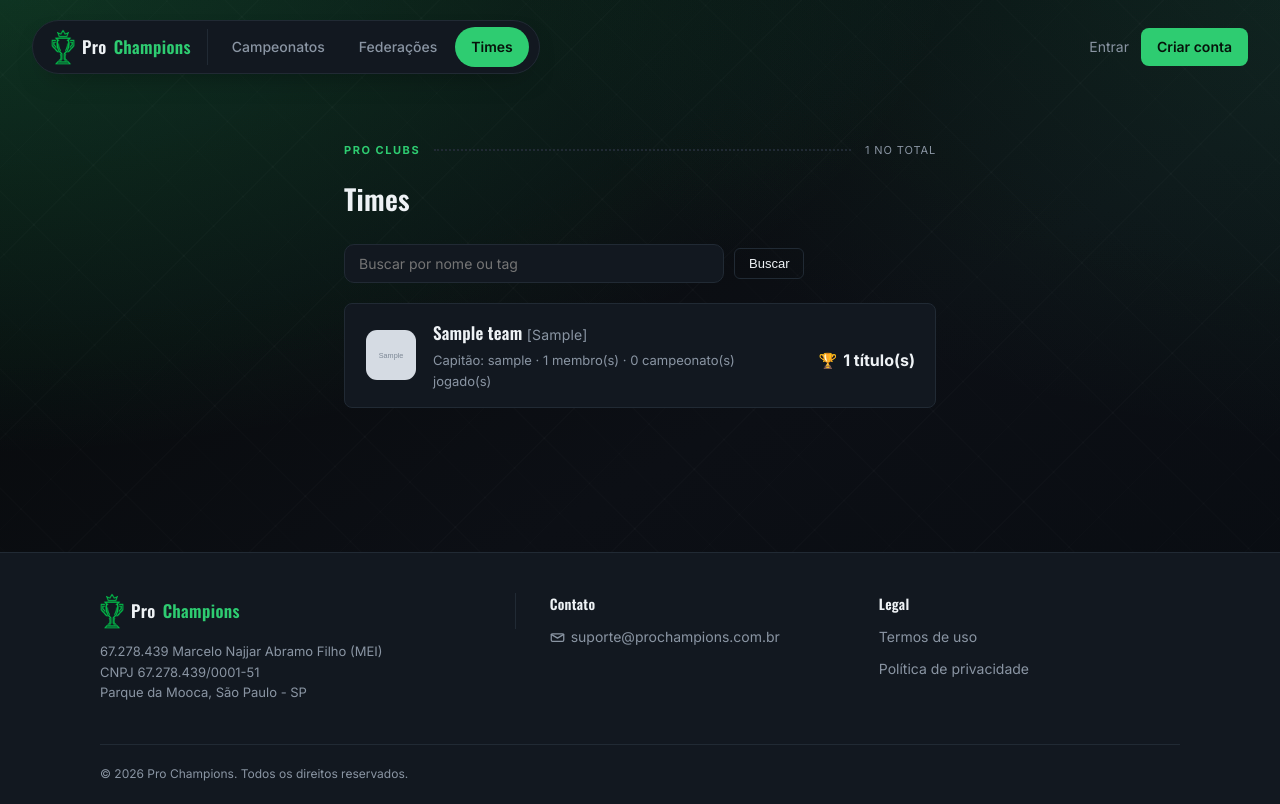
After one commit to Celoabramo/pro-champions, a Flask app: page /times in a window 1280 px wide. The commit adds this page. Run offline with Flask 3, Linux system fonts and the light colour scheme; tables that the repository leaves empty hold one stand-in row (values such as "Sample post"); grey boxes marked "Sample" are stand-in pictures; some libraries are stand-ins or nearby versions.

Commit message:
Adiciona diretorio publico de times (/times) e pagina publica de cada time
Item 2 do ROADMAP.md. Ate agora um time so existia pra quem ja estava
nele: nao tinha como um jogador achar time (nem time achar jogador)
sem alguem passar o codigo de convite na mao. Agora:

- /times lista todo time do site, com escudo, tag, capitao, membros,
  campeonatos jogados e titulos, ordenado por titulos > campeonatos
  jogados > nome, com busca por nome ou tag. "Campeonato jogado" e
  inscricao paga e nao devolvida - time reembolsado saiu antes de
  jogar, entao nao conta.
- /times/<id> e a pagina publica do time: elenco, titulos e historico
  de campeonatos (com o jogo de cada um e o selo de campeao).
- Link "Times" na navegacao (desktop e celular) e atalho pra pagina
  publica dentro de "Meu time".

Nenhuma tabela ou coluna nova - e leitura do que ja existe. E a base
pro ranking e pro mercado de transferencias (proximos itens).

Testado localmente: 32 checagens (listagem, ordenacao, contagens com
reembolso e inscricao pendente, busca por nome/tag/sem resultado/HTML
escapado, pagina do time, 404, links) + as 60 dos itens anteriores,
0 falhas; listagem e pagina do time conferidas no navegador em desktop
e celular.

Co-Authored-By: Claude Opus 5 <noreply@anthropic.com>

```diff
--- a/app.py
+++ b/app.py
@@ -994,6 +994,92 @@ def detalhe_federacao(federacao_id):
         ranking_artilharia=ranking_artilharia,
         times_participantes=times_participantes,
         premios_pagos=premios_pagos,
+    )
+
+
+def _titulos_por_time():
+    """{time_id: quantidade de campeonatos que ele venceu}."""
+    return dict(
+        db.session.query(Torneio.time_campeao_id, db.func.count(Torneio.id))
+        .filter(Torneio.time_campeao_id.isnot(None))
+        .group_by(Torneio.time_campeao_id)
+        .all()
+    )
+
+
+def _campeonatos_jogados_por_time():
+    """{time_id: quantidade de campeonatos em que ele entrou de verdade}.
+
+    Conta inscrição paga que não foi devolvida — time reembolsado saiu do
+    campeonato antes de jogar, então não conta como participação.
+    """
+    return dict(
+        db.session.query(Inscricao.time_id, db.func.count(Inscricao.id))
+        .filter(
+            Inscricao.status == "pago",
+            db.or_(
+                Inscricao.reembolso_status.is_(None),
+                Inscricao.reembolso_status.notin_(["concluido", "pendente"]),
+            ),
+        )
+        .group_by(Inscricao.time_id)
+        .all()
+    )
+
+
+@app.route("/times")
+def times():
+    """Diretório público de todos os times do site.
+
+    Existe pra jogador achar time (e time achar jogador) sem precisar de
+    código de convite na mão — é a base do mercado de transferências e do
+    ranking (ver ROADMAP.md). Ordena por títulos, depois por campeonatos
+    jogados, pra quem mais compete aparecer primeiro.
+    """
+    busca = request.args.get("q", "").strip()
+    consulta = Team.query
+    if busca:
+        padrao = f"%{busca}%"
+        consulta = consulta.filter(db.or_(Team.nome.ilike(padrao), Team.tag.ilike(padrao)))
+    lista = consulta.all()
+
+    titulos = _titulos_por_time()
+    jogados = _campeonatos_jogados_por_time()
+    lista.sort(key=lambda t: (-titulos.get(t.id, 0), -jogados.get(t.id, 0), t.nome.lower()))
+
+    return render_template(
+        "times.html",
+        times=lista,
+        titulos=titulos,
+        jogados=jogados,
+        busca=busca,
+        total=Team.query.count(),
+    )
+
+
+@app.route("/times/<int:time_id>")
+def detalhe_time(time_id):
+    """Página pública de um time: elenco, títulos e histórico de campeonatos."""
+    time_obj = Team.query.get_or_404(time_id)
+
+    # Só campeonatos em que o time entrou de verdade (mesma regra do
+    # diretório): inscrição paga e não devolvida.
+    inscricoes = [
+        i for i in Inscricao.query.filter_by(time_id=time_obj.id, status="pago").all()
+        if not i.foi_reembolsada and i.torneio is not None
+    ]
+    historico = sorted(
+        (i.torneio for i in inscricoes),
+        key=lambda t: (t.data_campeonato or date.min, t.criado_em or datetime.min),
+        reverse=True,
+    )
+    titulos = sum(1 for t in historico if t.time_campeao_id == time_obj.id)
+
+    return render_template(
+        "time_detalhe.html",
+        time_obj=time_obj,
+        historico=historico,
+        titulos=titulos,
     )
 
 
--- a/static/estilo.css
+++ b/static/estilo.css
@@ -978,6 +978,31 @@ a.notificacao-corpo-link:hover p { color: var(--acento); }
 .card-federacao-meta { color: var(--texto-fraco); font-size: 13px; margin: 0; }
 .destaque-aberto { color: var(--acento); font-weight: 600; }
 
+/* Diretório de times (/times) — reaproveita o card das federações. */
+.form-busca-times { display: flex; align-items: center; gap: 10px; margin: 4px 0 20px; flex-wrap: wrap; }
+.campo-busca-times {
+    flex: 1;
+    min-width: 200px;
+    max-width: 380px;
+    padding: 10px 14px;
+    border-radius: 10px;
+    border: 1px solid var(--linha);
+    background: var(--fundo-card);
+    color: var(--texto);
+    font-size: 14px;
+    font-family: inherit;
+}
+.campo-busca-times:focus { outline: none; border-color: var(--acento); }
+.card-time { flex-wrap: wrap; }
+.card-time .card-federacao-info { flex: 1; min-width: 0; }
+.card-time .tag { font-size: 14px; }
+.card-time-titulos { margin: 0 0 0 auto; flex-shrink: 0; }
+@media (max-width: 640px) {
+    /* No celular o chip de títulos desce pra própria linha em vez de
+       espremer o texto do card. */
+    .card-time-titulos { margin-left: 0; flex-basis: 100%; }
+}
+
 .detalhe-federacao .cabecalho-federacao { margin-bottom: 24px; flex-wrap: wrap; }
 .detalhe-federacao .cabecalho-federacao > div { flex: 1; min-width: 160px; }
 
--- a/templates/base.html
+++ b/templates/base.html
@@ -39,6 +39,7 @@
             <div class="pilula-links">
                 <a href="{{ url_for('campeonatos') }}" class="{{ 'ativo' if request.endpoint == 'campeonatos' }}">Campeonatos</a>
                 <a href="{{ url_for('federacoes') }}" class="{{ 'ativo' if request.endpoint in ('federacoes', 'detalhe_federacao') }}">Federações</a>
+                <a href="{{ url_for('times') }}" class="{{ 'ativo' if request.endpoint in ('times', 'detalhe_time') }}">Times</a>
                 {% if current_user.is_authenticated %}
                     <a href="{{ url_for('perfil') }}" class="{{ 'ativo' if request.endpoint == 'perfil' }}">Meu perfil</a>
                     <a href="{{ url_for('time') }}" class="{{ 'ativo' if request.endpoint == 'time' }}">Meu time</a>
@@ -76,6 +77,7 @@
     <div class="menu-mobile" id="menu-mobile">
         <a href="{{ url_for('campeonatos') }}" class="menu-mobile-link {{ 'ativo' if request.endpoint == 'campeonatos' }}">Campeonatos</a>
         <a href="{{ url_for('federacoes') }}" class="menu-mobile-link {{ 'ativo' if request.endpoint in ('federacoes', 'detalhe_federacao') }}">Federações</a>
+        <a href="{{ url_for('times') }}" class="menu-mobile-link {{ 'ativo' if request.endpoint in ('times', 'detalhe_time') }}">Times</a>
         {% if current_user.is_authenticated %}
             <a href="{{ url_for('perfil') }}" class="menu-mobile-link {{ 'ativo' if request.endpoint == 'perfil' }}">Meu perfil</a>
             <a href="{{ url_for('time') }}" class="menu-mobile-link {{ 'ativo' if request.endpoint == 'time' }}">Meu time</a>
--- a/templates/time.html
+++ b/templates/time.html
@@ -10,6 +10,9 @@
             <div>
                 <h1>{{ usuario.time.nome }} <span class="tag">[{{ usuario.time.tag }}]</span></h1>
                 <p class="perfil-email">Capitão: {{ usuario.time.capitao.nickname }}</p>
+                <p class="texto-fraco-pequeno" style="margin:4px 0 0;">
+                    <a href="{{ url_for('detalhe_time', time_id=usuario.time.id) }}" style="color: var(--acento); font-weight:600;">Ver página pública do time</a>
+                </p>
             </div>
         </div>
 
--- /dev/null
+++ b/templates/times.html
@@ -0,0 +1,51 @@
+{% extends "base.html" %}
+{% import "_macros.html" as macros %}
+{% block titulo %}Times — Pro Champions{% endblock %}
+{% block conteudo %}
+<section class="lista-campeonatos">
+    <div class="eyebrow-secao">
+        <span class="rotulo">Pro Clubs</span>
+        <span class="linha-pontilhada"></span>
+        <span class="meta">{{ total }} no total</span>
+    </div>
+    <div class="cabecalho-secao">
+        <h1>Times</h1>
+        {% if current_user.is_authenticated and not current_user.time_id %}
+            <a href="{{ url_for('time') }}" class="botao-secundario-pequeno botao-cinza">Criar ou entrar num time</a>
+        {% endif %}
+    </div>
+
+    <form method="GET" class="form-busca-times" role="search">
+        <input type="search" name="q" value="{{ busca }}" placeholder="Buscar por nome ou tag" aria-label="Buscar time" class="campo-busca-times">
+        <button type="submit" class="botao-secundario-pequeno">Buscar</button>
+        {% if busca %}
+            <a href="{{ url_for('times') }}" class="link-limpar-filtro">Limpar</a>
+        {% endif %}
+    </form>
+
+    {% if times %}
+        <div class="cards-federacao">
+            {% for time in times %}
+                <a href="{{ url_for('detalhe_time', time_id=time.id) }}" class="card-federacao card-time">
+                    {{ macros.escudo_time(time, 'logo-federacao-card') }}
+                    <div class="card-federacao-info">
+                        <h2>{{ time.nome }} <span class="tag">[{{ time.tag }}]</span></h2>
+                        <p class="card-federacao-meta">
+                            Capitão: {{ time.capitao.nickname if time.capitao else '—' }}
+                            · {{ time.membros|length }} membro(s)
+                            · {{ jogados.get(time.id, 0) }} campeonato(s) jogado(s)
+                        </p>
+                    </div>
+                    {% if titulos.get(time.id) %}
+                        <span class="chip-premio card-time-titulos"><span class="trofeu-chip" aria-hidden="true">🏆</span> {{ titulos.get(time.id) }} título(s)</span>
+                    {% endif %}
+                </a>
+            {% endfor %}
+        </div>
+    {% elif busca %}
+        <p class="texto-fraco-pequeno">Nenhum time encontrado com "{{ busca }}".</p>
+    {% else %}
+        <p class="texto-fraco-pequeno">Nenhum time criado ainda.</p>
+    {% endif %}
+</section>
+{% endblock %}
```
Also changed, not shown: templates/time_detalhe.html (added, +62 -0 lines).
